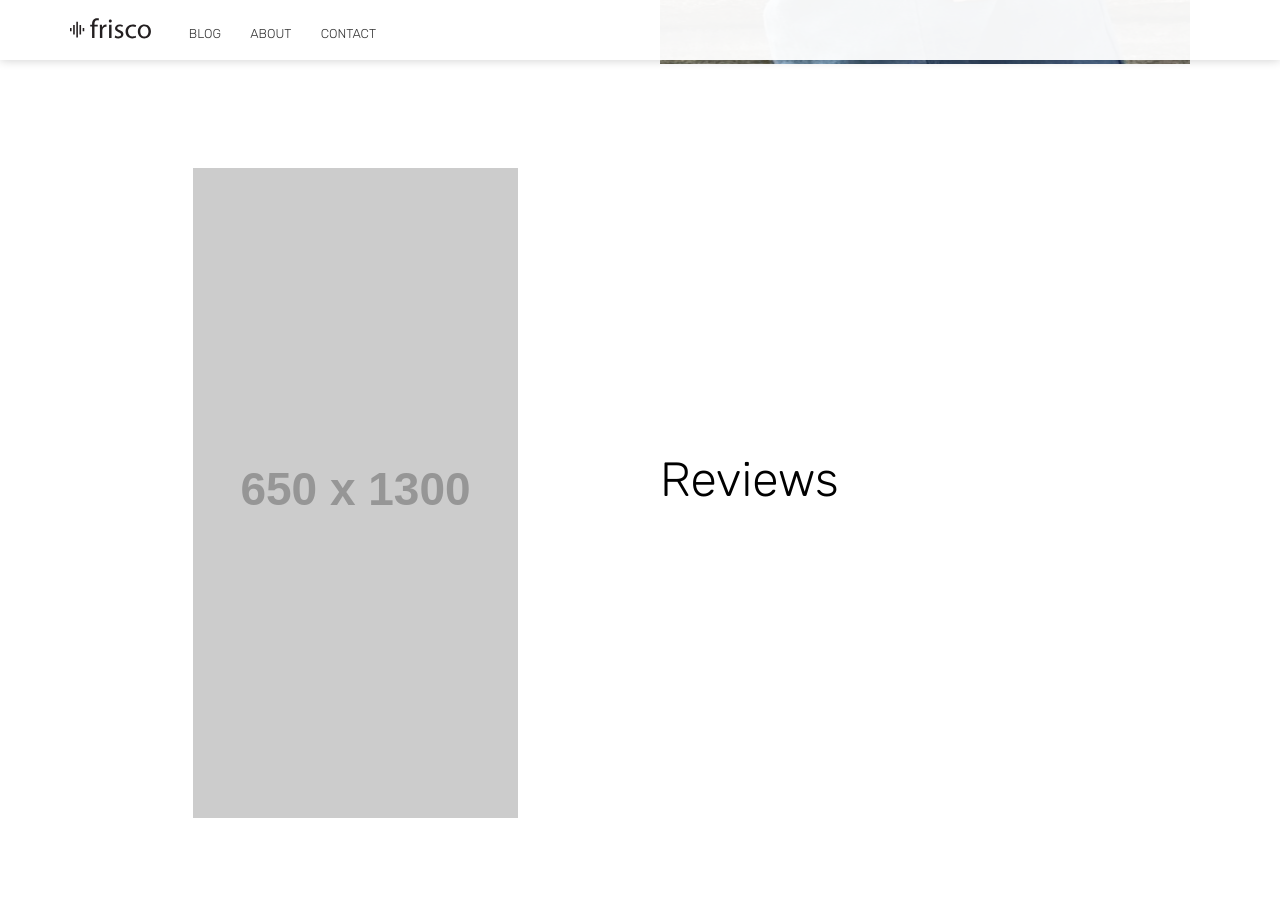
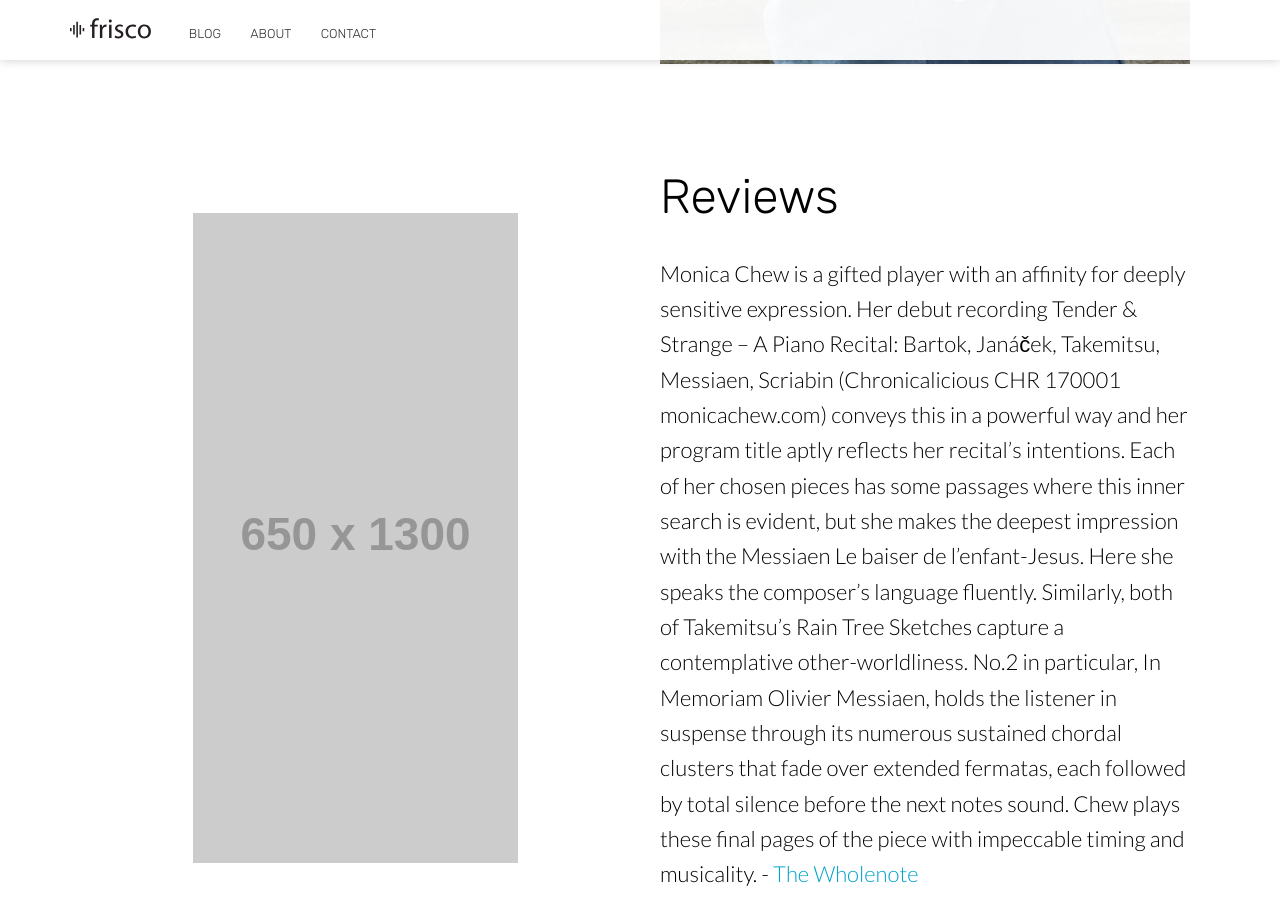
Before and after one commit to monicachew/monicachew.github.io, a Jekyll site: the page built from index.html, in a window 1280 px wide and 900 px high, scrolled down 1586 px. Built offline with Jekyll 4.4.1, drawn with Linux system fonts in a browser that asks for light colours; nearby versions of some CDN libraries.

Commit message:
Updated 'index.html' via CloudCannon

```diff
--- a/index.html
+++ b/index.html
@@ -44,7 +44,7 @@ bottom_image:
 					Reviews
 				</h2>
 				<p class="editable">
-
+					Monica Chew is a gifted player with an affinity for deeply sensitive expression. Her debut recording Tender &amp; Strange &ndash; A Piano Recital: Bartok, Jan&aacute;ček, Takemitsu, Messiaen, Scriabin (Chronicalicious CHR 170001 monicachew.com) conveys this in a powerful way and her program title aptly reflects her recital&rsquo;s intentions. Each of her chosen pieces has some passages where this inner search is evident, but she makes the deepest impression with the Messiaen Le baiser de l&rsquo;enfant-Jesus. Here she speaks the composer&rsquo;s language fluently. Similarly, both of Takemitsu&rsquo;s Rain Tree Sketches capture a contemplative other-worldliness. No.2 in particular, In Memoriam Olivier Messiaen, holds the listener in suspense through its numerous sustained chordal clusters that fade over extended fermatas, each followed by total silence before the next notes sound. Chew plays these final pages of the piece with impeccable timing and musicality. - <a target="_blank" data-cms-editor-link-style="undefined" href="https://www.thewholenote.com/index.php/booksrecords2/classicalabeyond/28134-keyed-in-june-july-august-2018">The Wholenote</a>
 				</p>
 			</div>
 			<div class="image">
```
